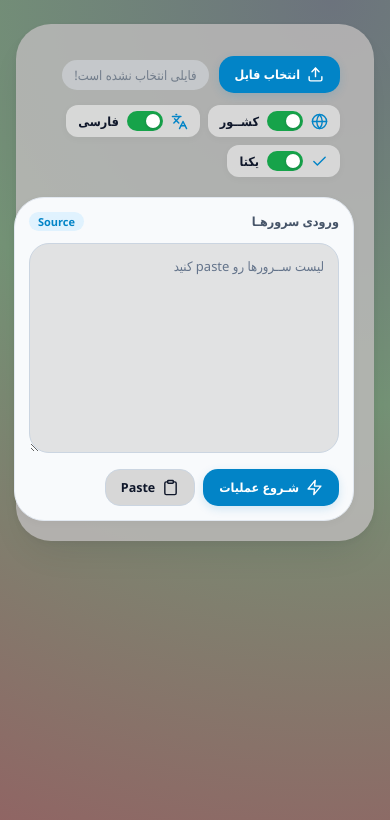
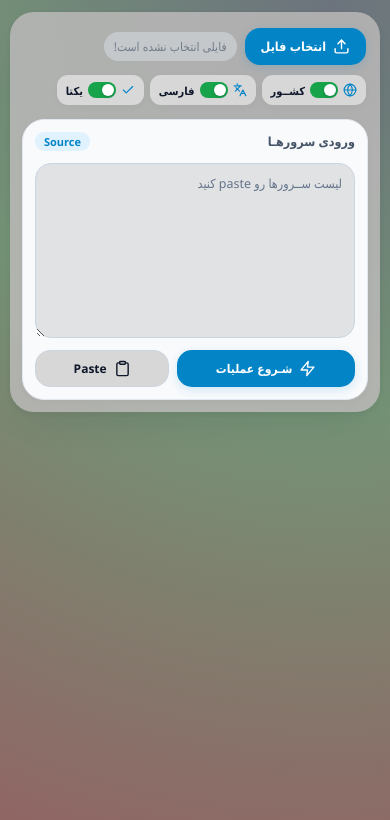
Before and after one commit to IDimx/4vpn, a plain HTML site: page index.html in a window 390 px wide. Drawn offline with Linux system fonts and the light colour scheme.

Commit message:
Update index.html

```diff
--- a/index.html
+++ b/index.html
@@ -40,19 +40,20 @@
             padding: 24px 16px;
             color: var(--text-primary);
             font-variant-numeric: tabular-nums;
+            overflow-x: hidden;
         }
 
         .container {
             max-width: 1080px;
             margin: 0 auto;
             background: #bdbbbbd1;
-            /* border: 1px solid var(--border-light); */
             border-radius: var(--radius-panel);
             padding: 20px;
             box-shadow: var(--shadow-panel);
             display: flex;
             flex-direction: column;
             gap: 20px;
+            overflow-x: hidden;
         }
 
         /* نوار ابزار و سوییچ‌ها */
@@ -61,17 +62,18 @@
             padding: 12px 14px 0px 12px;
             border-radius: var(--radius-card);
             display: flex;
-            align-items: center;
-            justify-content: space-between;
-            flex-wrap: wrap;
+            flex-direction: column;
+            align-items: flex-start;
             gap: 12px;
         }
 
         .file-controls {
             display: flex;
             align-items: center;
+            justify-content: flex-start;
             gap: 10px;
             flex-wrap: wrap;
+            min-width: 0;
         }
 
         #fileNameLabel {
@@ -89,7 +91,9 @@
             display: flex;
             gap: 8px;
             align-items: center;
+            justify-content: flex-start;
             flex-wrap: wrap;
+            width: auto;
         }
 
         /* کلیدهای سوییچ */
@@ -107,6 +111,9 @@
             border-radius: 12px;
             box-shadow: var(--shadow-card);
             transition: border-color 0.2s ease, background 0.2s ease;
+            min-width: 0;
+            width: auto;
+            flex: 0 0 auto;
         }
 
         .switch-label:hover {
@@ -174,6 +181,7 @@
             display: flex;
             flex-direction: column;
             justify-content: space-between;
+            min-width: 0;
         }
 
         .card-header {
@@ -341,7 +349,7 @@
             align-items: center;
             justify-content: center;
             overflow: hidden;
-		margin-bottom: 5px;
+            margin-bottom: 5px;
         }
 
         .loader::before {
@@ -390,7 +398,7 @@
         }
 
         .loader-caption {
-		margin-bottom: 100px;
+            margin-bottom: 100px;
             color: #e2e8f0;
             font-size: 15px;
             text-align: center;
@@ -435,12 +443,113 @@
             display: flex;
             align-items: center;
             gap: 8px;
+            max-width: calc(100vw - 32px);
         }
 
         .toast-box.show {
             opacity: 1;
             visibility: visible;
             transform: translateX(-50%) translateY(0);
+        }
+
+        /* تنظیمات واکنش‌گرا برای موبایل اندرویدی عادی */
+        @media (max-width: 600px) {
+            body {
+                padding: 12px 10px;
+            }
+
+            .container {
+                border-radius: 24px;
+                padding: 12px;
+                gap: 14px;
+            }
+
+            .file-input-wrapper {
+                padding: 4px 2px 0 2px;
+                gap: 10px;
+                align-items: flex-start;
+            }
+
+            .file-controls {
+                width: auto;
+                justify-content: flex-start;
+                gap: 8px;
+            }
+
+            #fileNameLabel {
+                max-width: 190px;
+                font-size: 12px !important;
+                padding: 6px 10px;
+            }
+
+            .checkbox-group {
+                display: flex;
+                flex-wrap: wrap;
+                gap: 6px;
+                width: auto;
+                justify-content: flex-start;
+            }
+
+            .switch-label {
+                justify-content: flex-start;
+                gap: 5px;
+                padding: 7px 9px;
+                font-size: 11px;
+                border-radius: 11px;
+                white-space: nowrap;
+                flex: 0 0 auto;
+                width: auto;
+            }
+
+            .switch-label .btn-icon {
+                width: 14px !important;
+                height: 14px !important;
+            }
+
+            .switch-container {
+                width: 28px;
+                height: 16px;
+            }
+
+            .switch-slider:before {
+                height: 12px;
+                width: 12px;
+                left: 2px;
+                bottom: 2px;
+            }
+
+            .switch-container input:checked + .switch-slider:before {
+                transform: translateX(12px);
+            }
+
+            .workspace-grid {
+                grid-template-columns: 1fr;
+                gap: 12px;
+            }
+
+            .panel-card {
+                border-radius: 22px;
+                padding: 12px;
+            }
+
+            textarea {
+                min-height: 175px;
+                border-radius: 16px;
+                font-size: 12.5px;
+                padding: 10px 12px;
+            }
+
+            .card-actions {
+                padding-top: 12px;
+                gap: 8px;
+            }
+
+            .card-actions button,
+            .card-actions .download-btn {
+                flex: 1 1 auto;
+                padding: 9px 11px;
+                font-size: 12px;
+            }
         }
     </style>
 </head>
```
